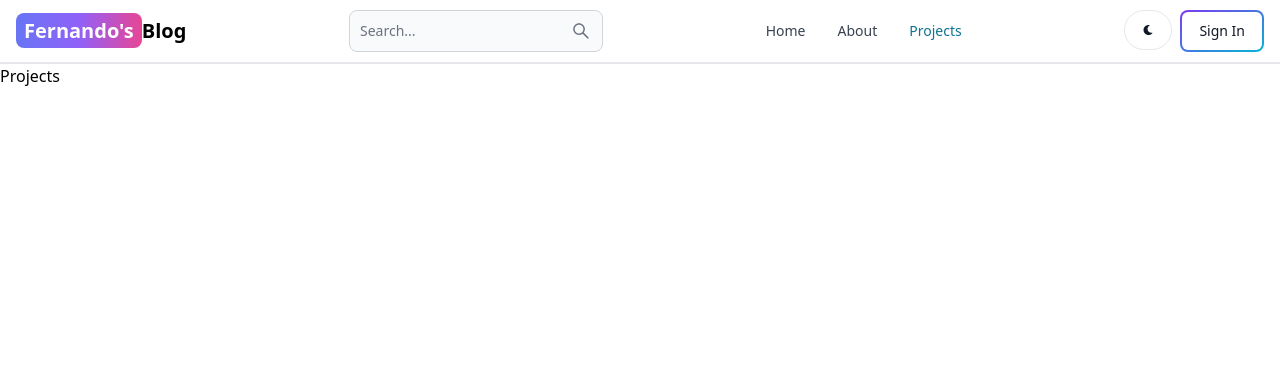
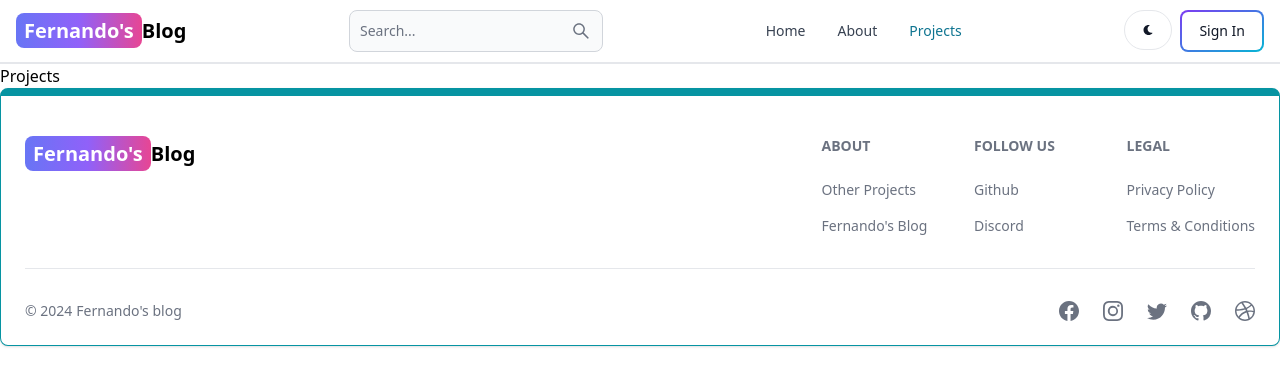
Before and after one commit to Anji-fdo/mern-job-protal, a React (Vite) app in the folder client/: page /projects in a window 1280 px wide. Shown: the top 386 px of the page. Built offline with nearby package versions, Linux system fonts and the light colour scheme.

Commit message:
create and add footer components

```diff
--- a/client/src/App.jsx
+++ b/client/src/App.jsx
@@ -6,6 +6,7 @@
 import Projects from './pages/Projects';
 import SignIn from './pages/SignIn';
 import Header from './components/Header';
+import Footer from './components/Footer';
 
 export default function App() {
   return (
@@ -19,6 +20,7 @@
         <Route path="/dashboard" element={<Dashboard />} />
         <Route path="/projects" element={<Projects />} />
       </Routes>
+      <Footer/>
     </BrowserRouter>
   );
 }
--- /dev/null
+++ b/client/src/components/Footer.jsx
@@ -0,0 +1,82 @@
+import { Footer } from 'flowbite-react';
+import { Link } from 'react-router-dom';
+import { BsFacebook, BsInstagram, BsTwitter, BsGithub, BsDribbble } from 'react-icons/bs';
+
+export default function FooterCom() {
+  return (
+    <Footer container className='border border-t-8 border-teal-500'>
+      <div className='w-full max-w-7xl mx-auto'>
+        <div className='grid w-full justify-between sm:flex md:grid-cols-1'>
+          <div className='mt-5'>
+            <Link
+              to='/'
+              className='self-center whitespace-nowrap text-lg sm:text-xl font-semibold dark:text-white'
+            >
+              <span className='px-2 py-1 bg-gradient-to-r from-indigo-500 via-purple-500 to-pink-500 rounded-lg text-white'>
+                Fernando's
+              </span>
+              Blog
+            </Link>
+          </div>
+          <div className='grid grid-cols-2 gap-8 mt-4 sm:grid-cols-3 sm:gap-6'>
+            <div>
+              <Footer.Title title='About' />
+              <Footer.LinkGroup col>
+                <Footer.Link
+                  href='https://mern-estate-gwsi.onrender.com'
+                  target='_blank'
+                  rel='noopener noreferrer'
+                >
+                  Other Projects
+                </Footer.Link>
+                <Footer.Link
+                  href='/about'
+                  target='_blank'
+                  rel='noopener noreferrer'
+                >
+                  Fernando's Blog
+                </Footer.Link>
+              </Footer.LinkGroup>
+            </div>
+            <div>
+              <Footer.Title title='Follow us' />
+              <Footer.LinkGroup col>
+                <Footer.Link
+                  href='https://www.github.com/Anji-fdo'
+                  target='_blank'
+                  rel='noopener noreferrer'
+                >
+                  Github
+                </Footer.Link>
+                <Footer.Link href='#'>Discord</Footer.Link>
+              </Footer.LinkGroup>
+            </div>
+            <div>
+              <Footer.Title title='Legal' />
+              <Footer.LinkGroup col>
+                <Footer.Link href='#'>Privacy Policy</Footer.Link>
+                <Footer.Link href='#'>Terms &amp; Conditions</Footer.Link>
+              </Footer.LinkGroup>
+            </div>
+          </div>
+        </div>
+        <Footer.Divider />
+        <div className='w-full sm:flex sm:items-center sm:justify-between'>
+          <Footer.Copyright
+            href='#'
+            by="Fernando's blog"
+            year={new Date().getFullYear()}
+          />
+          <div className="flex gap-6 sm:mt-0 mt-4 sm:justify-center">
+            <Footer.Icon href='#' icon={BsFacebook}/>
+            <Footer.Icon href='#' icon={BsInstagram}/>
+            <Footer.Icon href='#' icon={BsTwitter}/>
+            <Footer.Icon href='https://github.com/Anji-fdo' icon={BsGithub}/>
+            <Footer.Icon href='#' icon={BsDribbble}/>
+
+          </div>
+        </div>
+      </div>
+    </Footer>
+  );
+}
```
